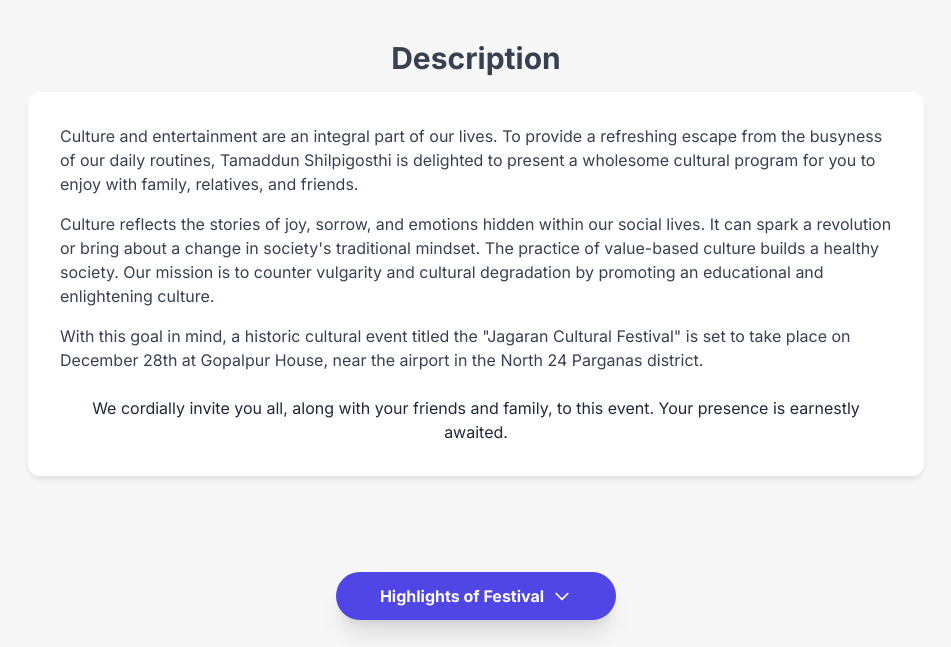
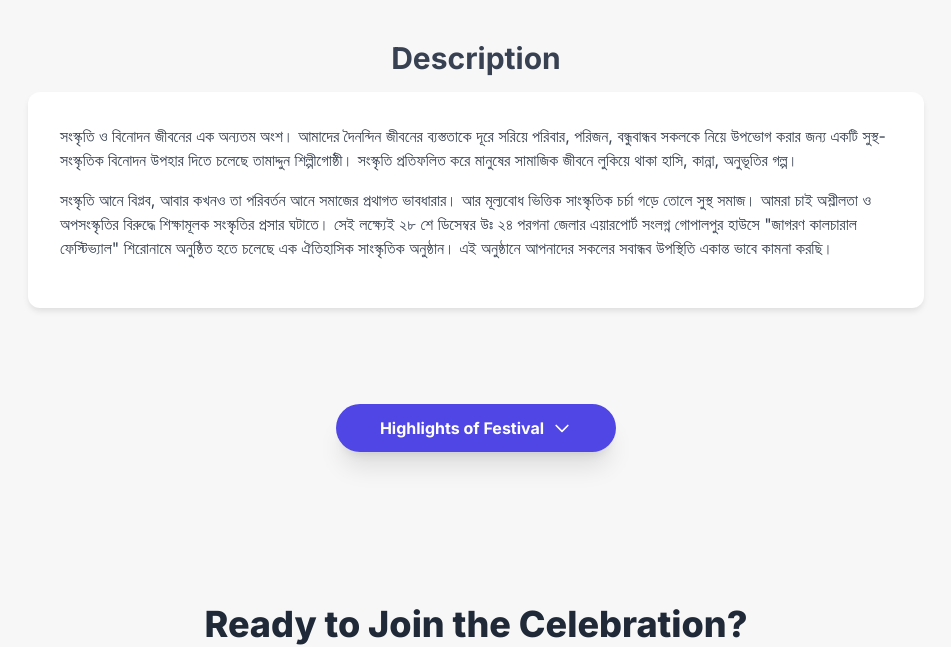
Before and after one commit to Jagoronculturalsio/2025, a plain HTML site: page index.html in a window 1280 px wide. Shown: the part 1220-1867 px from the top of the page, without its empty margins (164-1115 px from the left). Drawn offline with nearby package versions, Linux system fonts and the light colour scheme.

Commit message:
Update index.html

```diff
--- a/index.html
+++ b/index.html
@@ -381,16 +381,10 @@
                 <h2 class="text-3xl font-bold text-gray-700 mb-4 text-center">Description</h2>
                 <div class="description-card">
                     <p class="text-gray-700 text-base mb-4">
-                        Culture and entertainment are an integral part of our lives. To provide a refreshing escape from the busyness of our daily routines, Tamaddun Shilpigosthi is delighted to present a wholesome cultural program for you to enjoy with family, relatives, and friends.
+                        সংস্কৃতি ও বিনোদন জীবনের এক অন্যতম অংশ। আমাদের দৈনন্দিন জীবনের ব্যস্ততাকে দূরে সরিয়ে পরিবার, পরিজন, বন্ধুবান্ধব সকলকে নিয়ে উপভোগ করার জন্য একটি সুস্থ-সংস্কৃতিক বিনোদন উপহার দিতে চলেছে তামাদ্দুন শিল্পীগোষ্ঠী। সংস্কৃতি প্রতিফলিত করে মানুষের সামাজিক জীবনে লুকিয়ে থাকা হাসি, কান্না, অনুভূতির গল্প।
                     </p>
                     <p class="text-gray-700 text-base mb-4">
-                        Culture reflects the stories of joy, sorrow, and emotions hidden within our social lives. It can spark a revolution or bring about a change in society's traditional mindset. The practice of value-based culture builds a healthy society. Our mission is to counter vulgarity and cultural degradation by promoting an educational and enlightening culture.
-                    </p>
-                    <p class="text-gray-700 text-base mb-4">
-                        With this goal in mind, a historic cultural event titled the "Jagaran Cultural Festival" is set to take place on December 28th at Gopalpur House, near the airport in the North 24 Parganas district.
-                    </p>
-                    <p class="text-gray-800 text-base text-center mt-6">
-                        We cordially invite you all, along with your friends and family, to this event. Your presence is earnestly awaited.
+                        সংস্কৃতি আনে বিপ্লব, আবার কখনও তা পরিবর্তন আনে সমাজের প্রথাগত ভাবধারার। আর মূল্যবোধ ভিত্তিক সাংস্কৃতিক চর্চা গড়ে তোলে সুস্থ সমাজ। আমরা চাই অশ্লীলতা ও অপসংস্কৃতির বিরুদ্ধে শিক্ষামূলক সংস্কৃতির প্রসার ঘটাতে। সেই লক্ষ্যেই ২৮ শে ডিসেম্বর উঃ ২৪ পরগনা জেলার এয়ারপোর্ট সংলগ্ন গোপালপুর হাউসে "জাগরণ কালচারাল ফেস্টিভ্যাল" শিরোনামে অনুষ্ঠিত হতে চলেছে এক ঐতিহাসিক সাংস্কৃতিক অনুষ্ঠান। এই অনুষ্ঠানে আপনাদের সকলের সবান্ধব উপস্থিতি একান্ত ভাবে কামনা করছি।
                     </p>
                 </div>
             </section>
```
